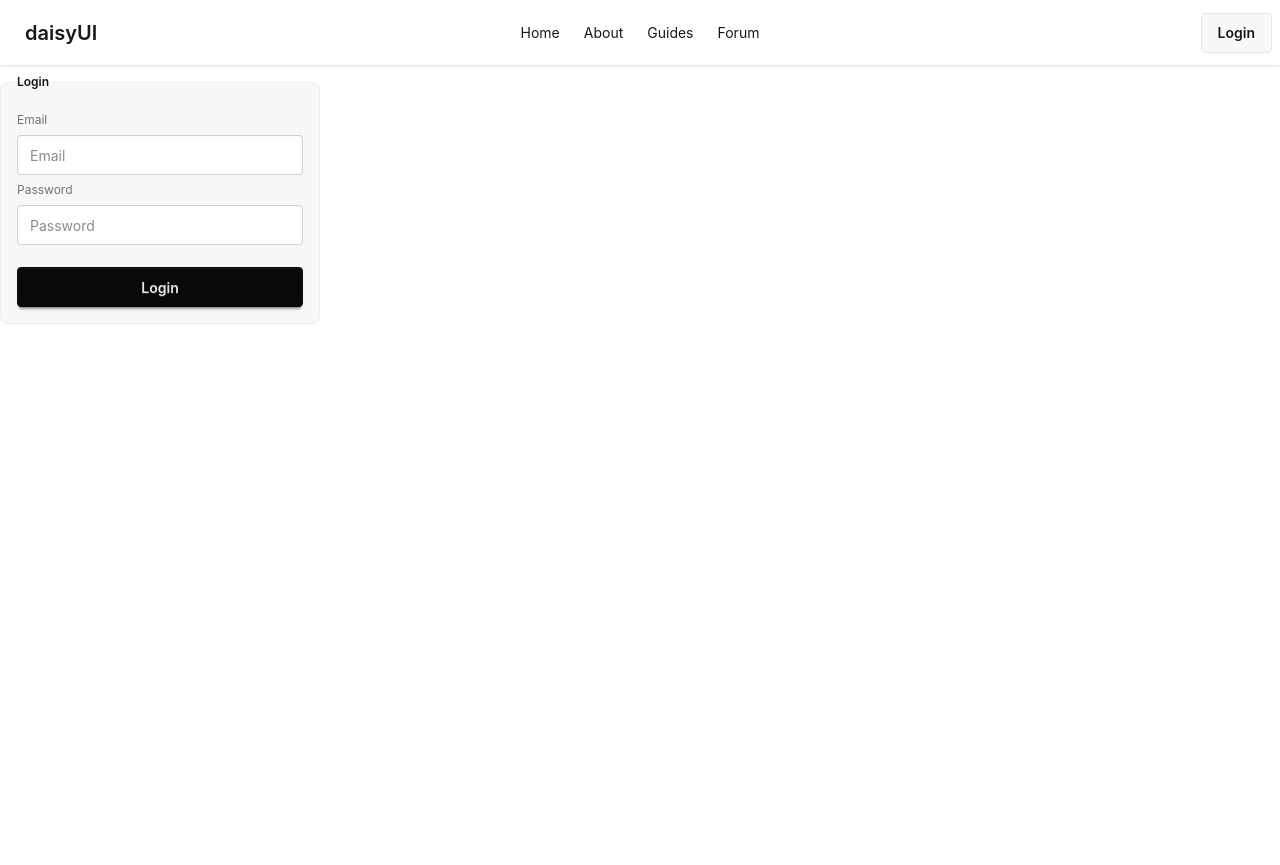
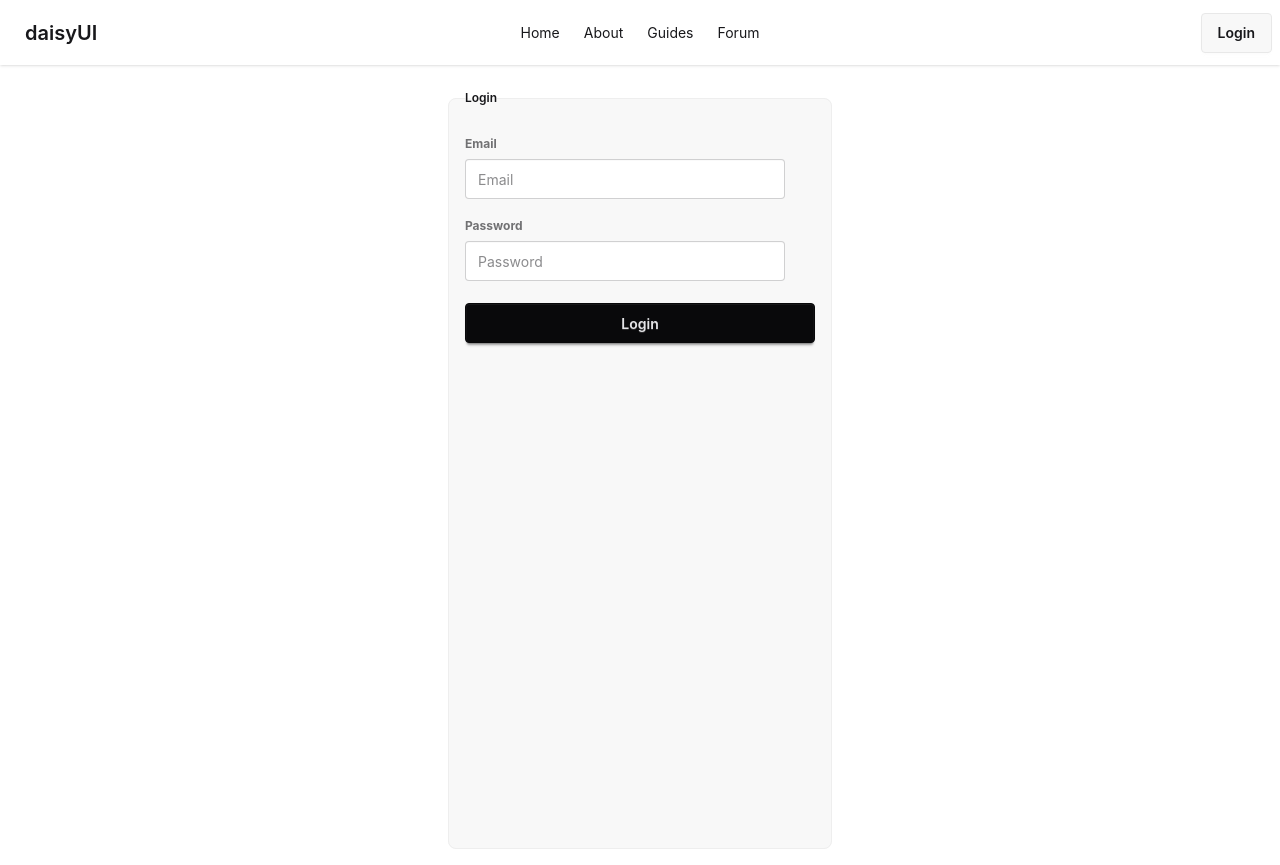
Before and after one commit to Mulyawan-ts/basa, a SvelteKit app: page /login in a window 1280 px wide. Before the commit the page ends 800 px from the top, so only its background shows below. Built offline with nearby package versions, Linux system fonts and the light colour scheme.

Commit message:
feat: styling login

```diff
--- a/src/routes/(app)/login/+page.svelte
+++ b/src/routes/(app)/login/+page.svelte
@@ -1,11 +1,30 @@
-<fieldset class="fieldset bg-base-200 border-base-300 rounded-box w-xs border p-4">
+<!-- define login page -->
+<div class=login-wrapper>
+<fieldset class="fieldset bg-base-200 border-base-300 rounded-box w-full max-w-sm border p-4">
 	<legend class="fieldset-legend">Login</legend>
 
-	<label class="label">Email</label>
+	<label class="label mt-2">Email</label>
 	<input type="email" class="input" placeholder="Email" />
 
-	<label class="label">Password</label>
+	<label class="label mt-3">Password</label>
 	<input type="password" class="input" placeholder="Password" />
 
-	<button class="btn btn-neutral mt-4">Login</button>
+	<button class="btn btn-neutral w-full mt-4">Login</button>
 </fieldset>
+</div>
+
+
+<style>
+.login-wrapper{
+  display:flex;
+  align-items: top;
+  justify-content: center;
+  min-height: 100vh;
+  width: 100vw;
+  padding: 1rem;
+}
+
+.label{
+  font-weight: bolder;
+}
+</style>
```
